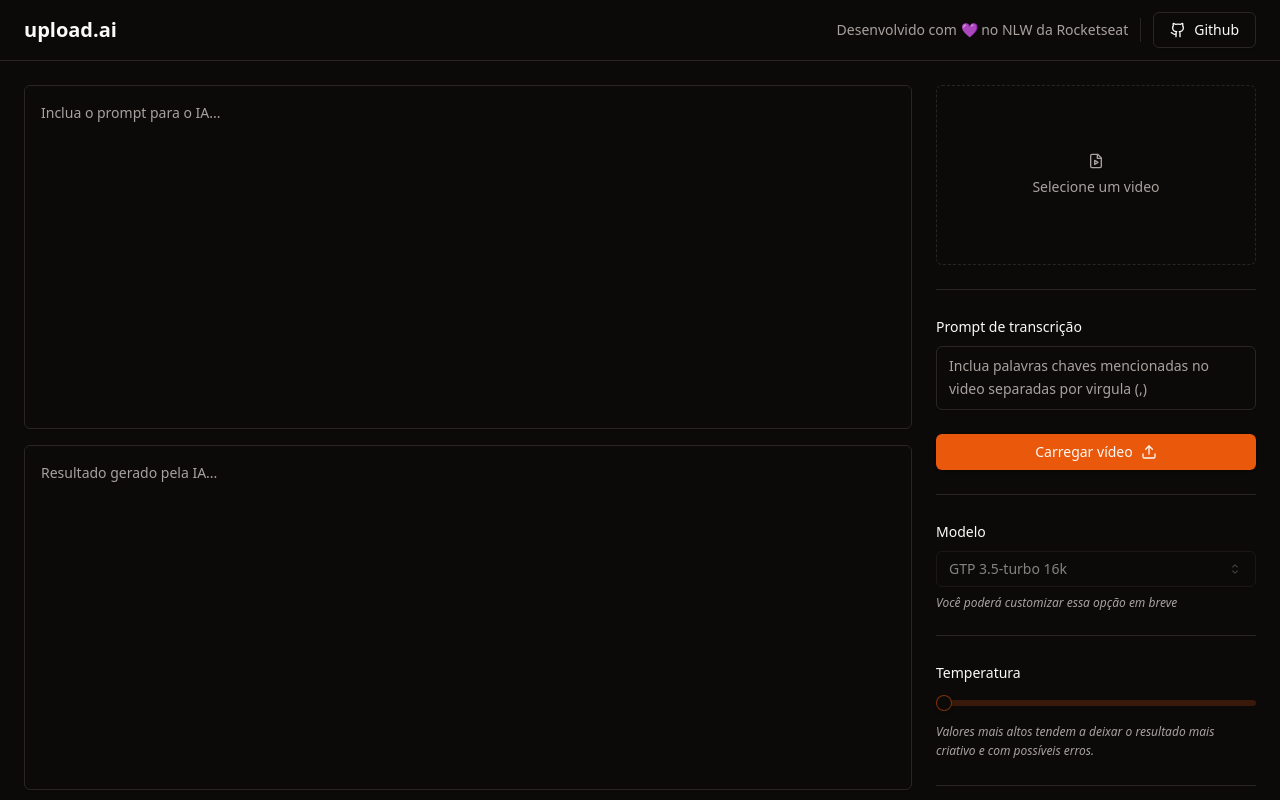
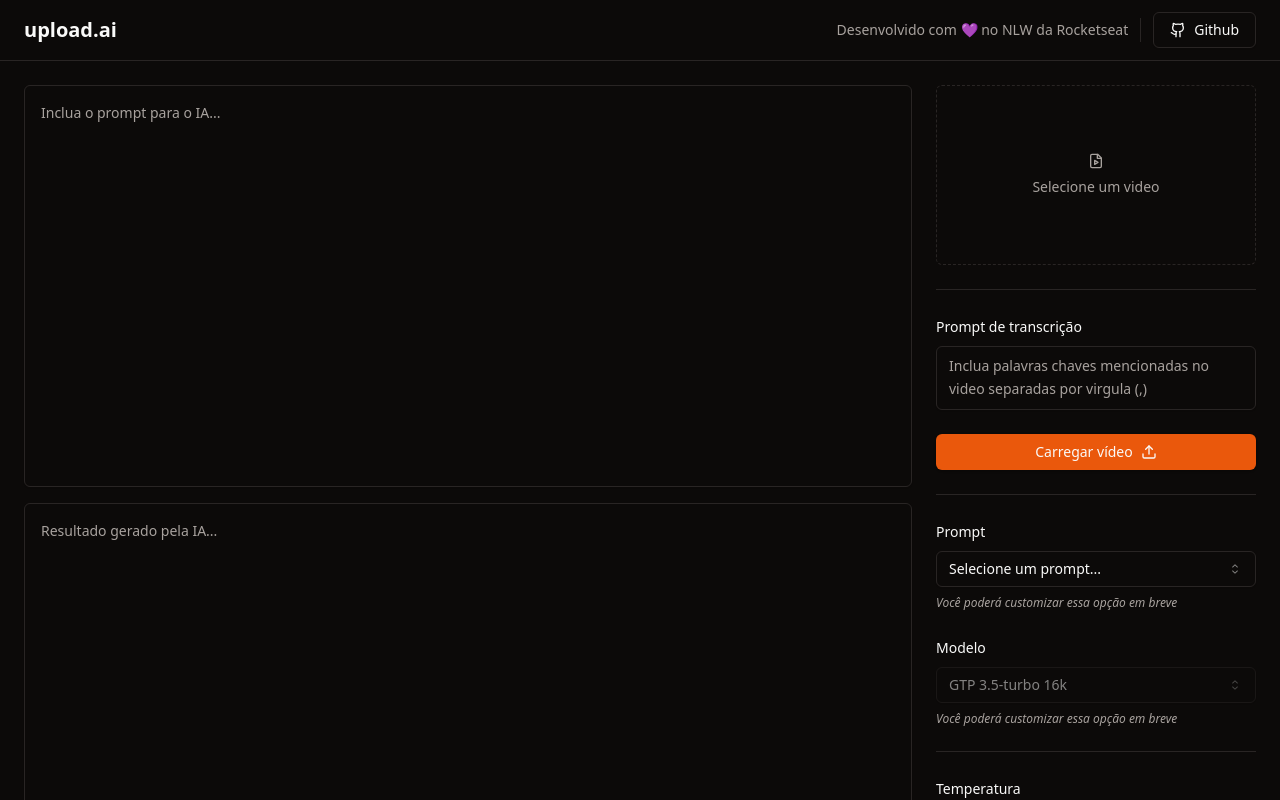
Before and after one commit to carlosaflach/nlw-ai, a React (Vite) app: page / in a window 1280 px wide. Shown: the top 800 px of the page. Built offline with nearby package versions, Linux system fonts and the light colour scheme.

Commit message:
feat: add select promt component

```diff
--- a/src/App.tsx
+++ b/src/App.tsx
@@ -91,6 +91,24 @@
 
 					<form className='space-y-6'>
 						<div className='space-y-2'>
+							<Label>Prompt</Label>
+							<Select>
+								<SelectTrigger>
+									<SelectValue placeholder='Selecione um prompt...' />
+								</SelectTrigger>
+								<SelectContent>
+									<SelectItem value='title'>Título do Youtube</SelectItem>
+									<SelectItem value='description'>
+										Descrição do Youtube
+									</SelectItem>
+								</SelectContent>
+							</Select>
+							<span className='block text-xs text-muted-foreground italic '>
+								Você poderá customizar essa opção em breve
+							</span>
+						</div>
+
+						<div className='space-y-2'>
 							<Label>Modelo</Label>
 							<Select disabled defaultValue='gpt3.5'>
 								<SelectTrigger>
```
